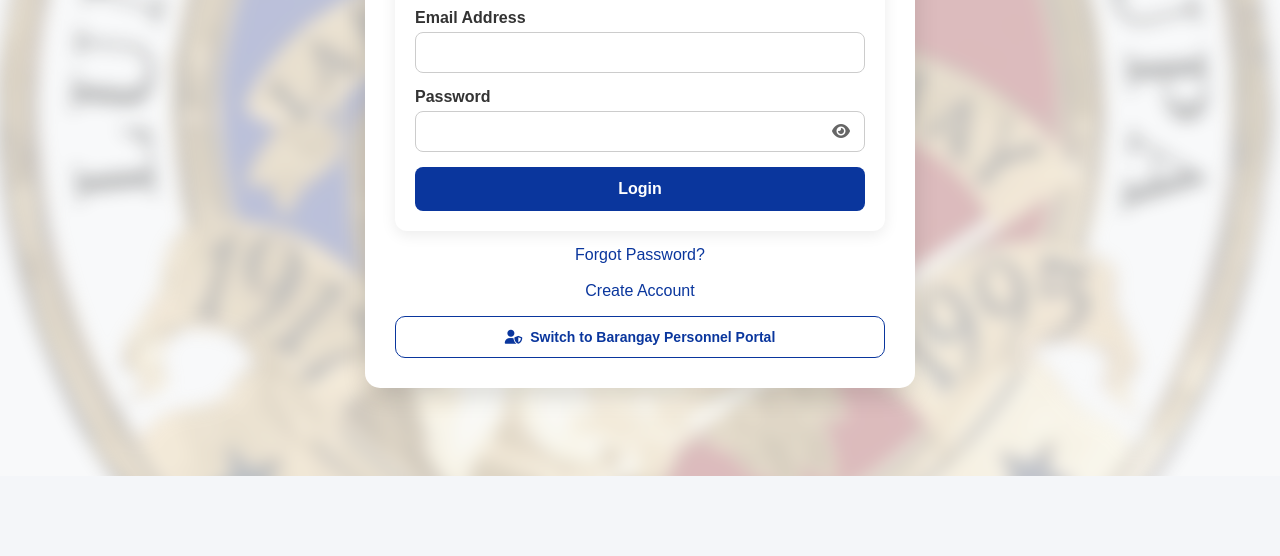
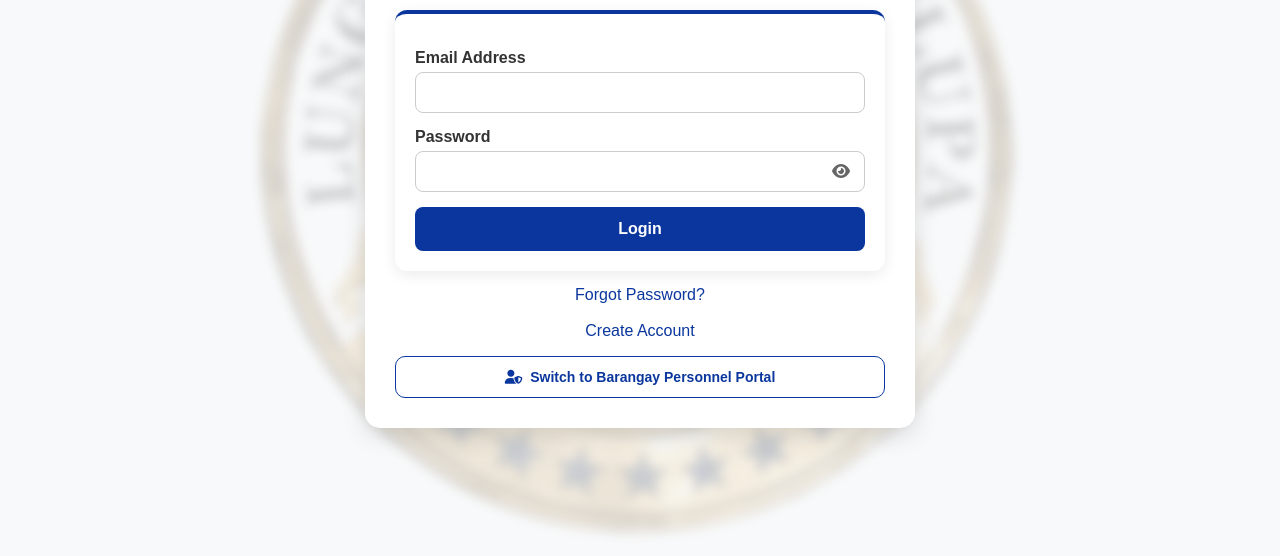
Before and after one commit to Unclergn0/barangay-ease-FRONTEND, a plain HTML site: page ResidentWEB/login.html in a window 1280 px wide. Shown: the part 244-800 px from the top of the page. Drawn offline with Linux system fonts and the light colour scheme.

Commit message:
Adjust logo background size to contain and full 100vh height

```diff
--- a/ResidentWEB/webcss/style.css
+++ b/ResidentWEB/webcss/style.css
@@ -35,7 +35,7 @@ body {
 .container {
     position: relative;
     width: 100%;
-    min-height: calc(100vh - 80px);
+    min-height: 100vh;
     display: flex;
     justify-content: center;
     align-items: center;
@@ -48,13 +48,12 @@ body {
     content: "";
     position: absolute;
     inset: 0;
-    background-image: url("../weblogo/MuntinlupaCity.png"); /* Palitan ng tamang path ng logo */
+    background-image: url("../weblogo/MuntinlupaCity.png");
     background-repeat: no-repeat;
     background-position: center;
-    background-size: cover;
-    opacity: 0.25;
-    filter: blur(8px);
-    transform: scale(1.06);
+    background-size: contain; /* Buong logo ang lalabas; o palitan ng 75vh auto kung gusto mo ng mas maliit */
+    opacity: 0.20;
+    filter: blur(6px);
     pointer-events: none;
     z-index: 0;
 }
```
Also changed, not shown: BarangayAdminWEB/webAdmincss/brgyAdmin.css (+4 -5 lines).
